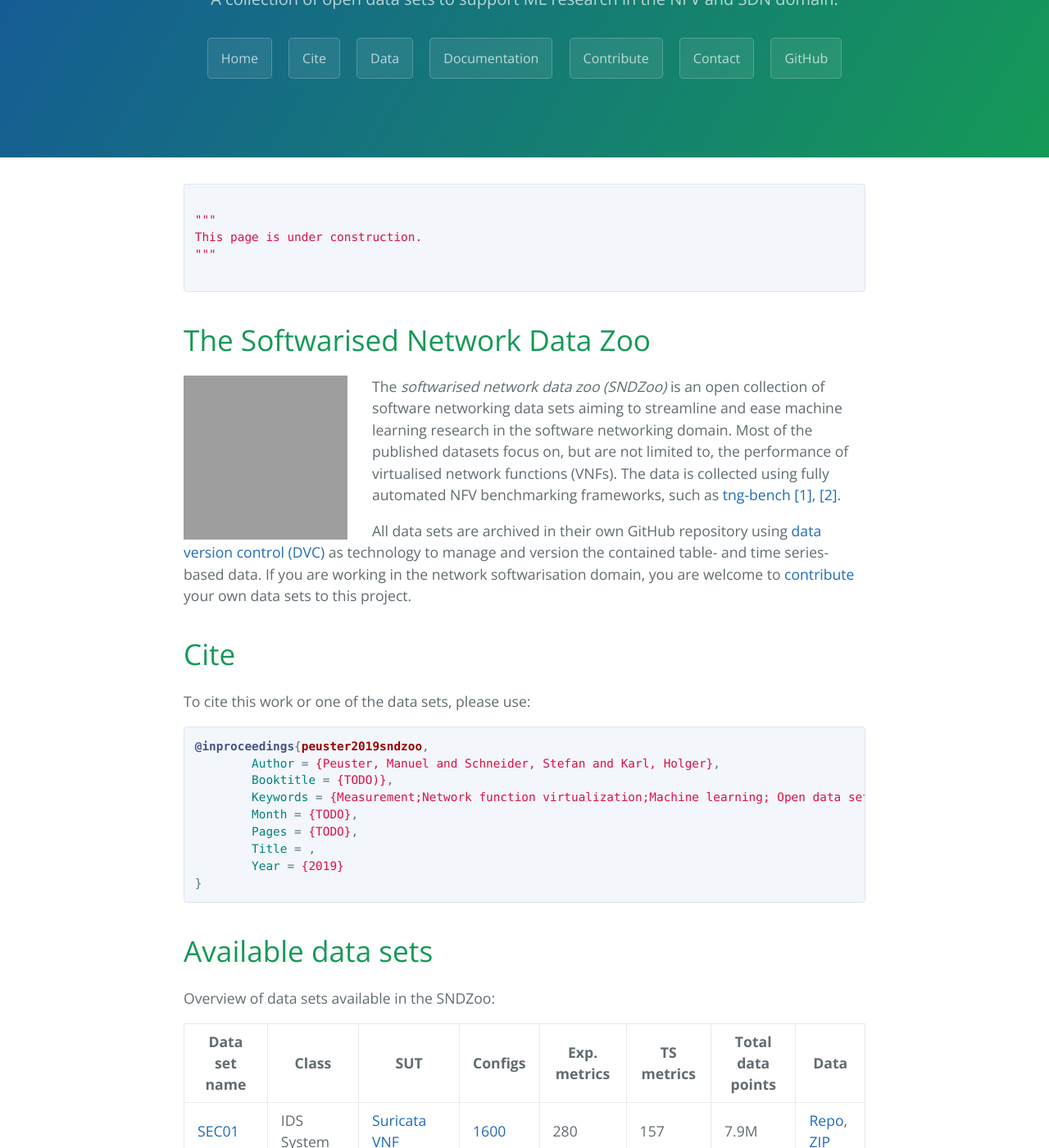
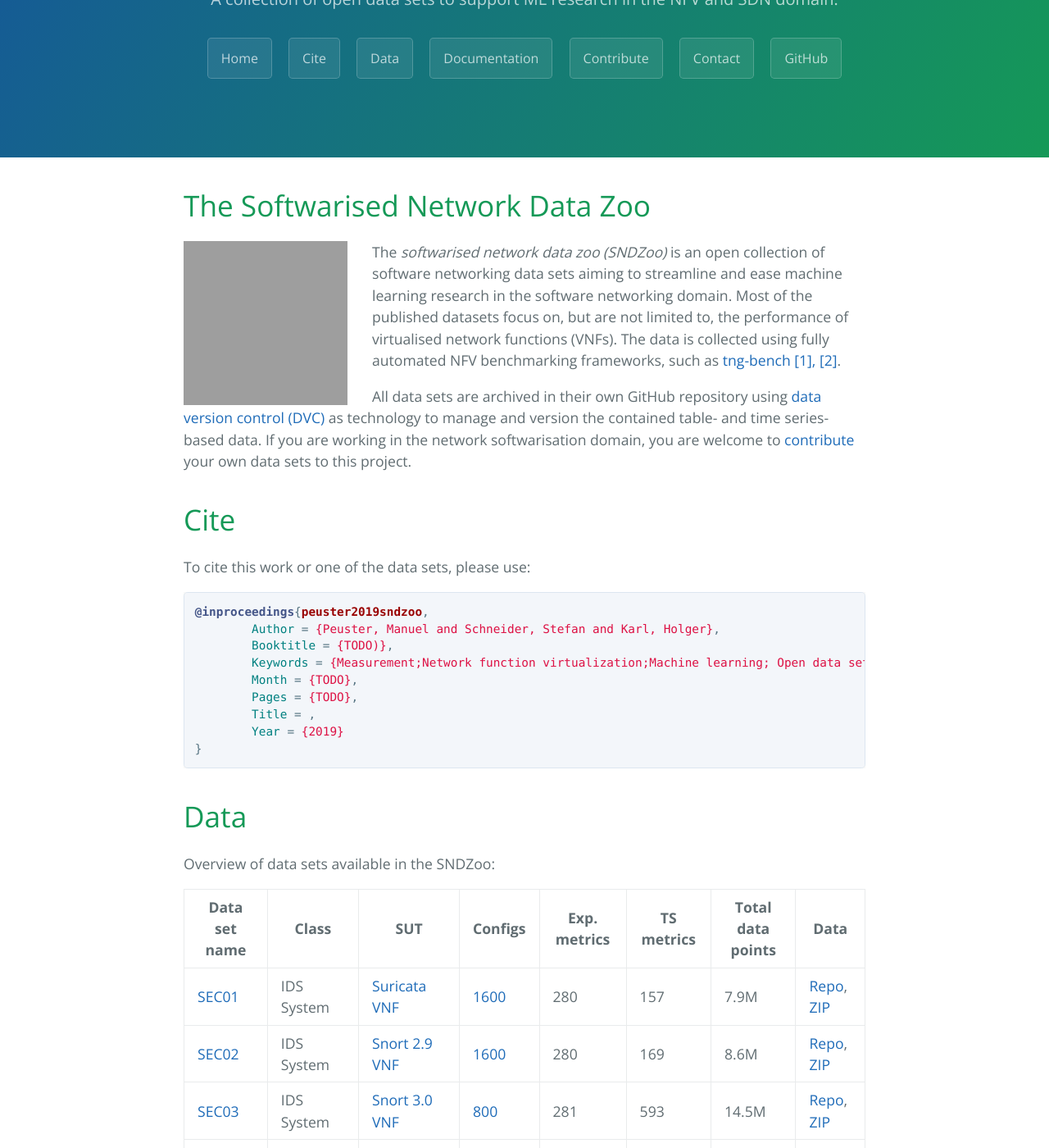
Before and after one commit to sndzoo/sndzoo.github.io, a Jekyll site: the page built from index.md, in a window 1280 px wide and 1400 px high, scrolled down 191 px. Shown: the whole window at 82% size. Built offline with Jekyll 4.4.1, drawn with Linux system fonts in a browser that asks for light colours; our own code applies the rules of GitHub Pages for plain Markdown files; some of the changed text lies outside the part shown; grey boxes are pictures that could not be loaded.

Commit message:
update
Signed-off-by: peusterm <manuel.peuster@uni-paderborn.de>

````diff
--- a/_layouts/default.html
+++ b/_layouts/default.html
@@ -17,7 +17,7 @@
       <a href="#overview" class="btn">Home</a>
       <a href="#cite" class="btn">Cite</a>
       <a href="#data" class="btn">Data</a>
-      <a href="#doc" class="btn">Documentation</a>
+      <a href="#documentation" class="btn">Documentation</a>
       <a href="#contribute" class="btn">Contribute</a>
       <a href="#contact" class="btn">Contact</a>
       <a href="https://github.com/sndzoo/" class="btn">GitHub</a>
--- a/index.md
+++ b/index.md
@@ -1,14 +1,6 @@
 ---
 layout: default
 ---
-
-```python
-
-"""
-This page is under construction.
-"""
-
-```
 
 # [](#overview)The Softwarised Network Data Zoo
 
@@ -35,7 +27,7 @@ To cite this work or one of the data sets, please use:
 }
 ```
 
-# [](#data)Available data sets
+# [](#data)Data
 
 Overview of data sets available in the SNDZoo:
 
@@ -50,7 +42,7 @@ Overview of data sets available in the SNDZoo:
 | [IOT01](https://github.com/sndzoo/ds_nfv_iot01) | MQTT Broker | [Mosquitto VNF](https://cloud.docker.com/u/mpeuster/repository/docker/mpeuster/vnf-broker-mosquitto) | [1600](https://github.com/sndzoo/ds_nfv_iot01/blob/master/meta/ped.yml) | 275 | 90 | 4.7M | [Repo](https://github.com/sndzoo/ds_nfv_iot01), [ZIP](https://www.amazon.de/clouddrive/share/uhWZecRzEhosckpO7ri4bQIW06rYykBBfsPugZbVICp) |
 | [IOT02](https://github.com/sndzoo/ds_nfv_iot02) | MQTT Broker | [Emqx VNF](https://cloud.docker.com/u/mpeuster/repository/docker/mpeuster/vnf-broker-emqx) | [1600](https://github.com/sndzoo/ds_nfv_iot02/blob/master/meta/ped.yml) | 275 | 90 | 4.7M | [Repo](https://github.com/sndzoo/ds_nfv_iot02), [ZIP](https://www.amazon.de/clouddrive/share/uhWZecRzEhosckpO7ri4bQIW06rYykBBfsPugZbVICp) |
 
-# [](#doc)Documentation
+# [](#documentation)Documentation
 
 The following sections describe and use the data sets.
 
````
Also changed, not shown: other parts of index.md (+1 -1 lines).
